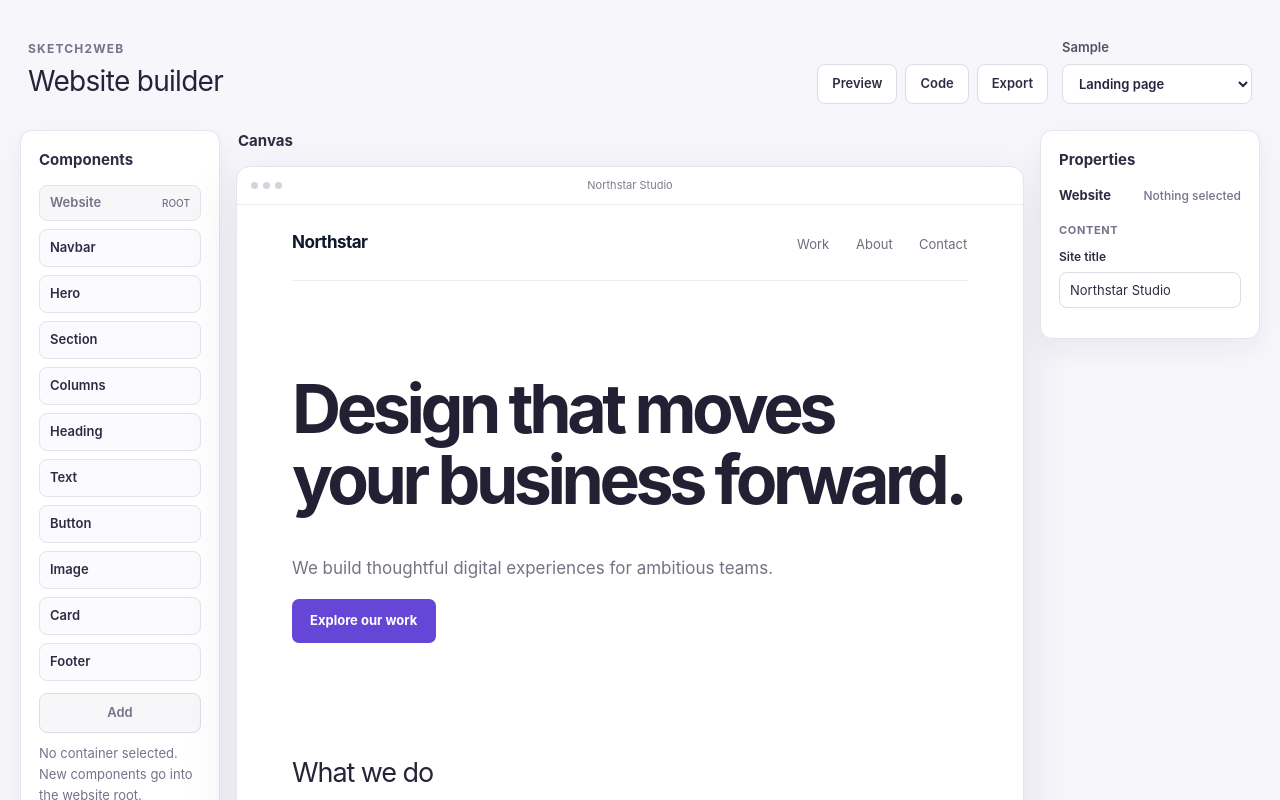
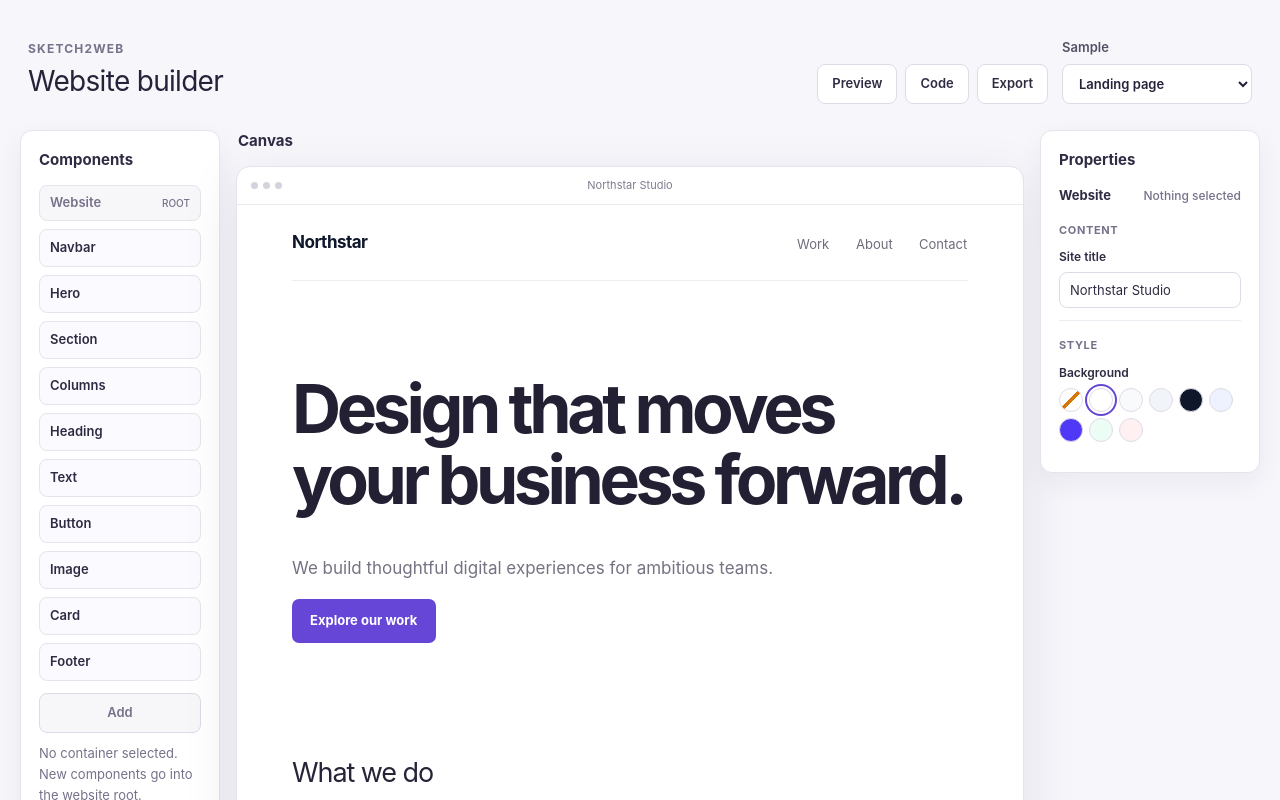
Before and after one commit to k9ves/Sketch2WEB-FYP, a React (Vite) app: page / in a window 1280 px wide. Shown: the top 800 px of the page. Built offline with nearby package versions, Linux system fonts and the light colour scheme.

Commit message:
T38 Style tokens in properties panel

```diff
--- a/src/App.css
+++ b/src/App.css
@@ -225,13 +225,60 @@
   text-transform: uppercase;
 }
 
+.property-group + .property-group {
+  margin-top: 8px;
+  padding-top: 16px;
+  border-top: 1px solid #eeecf2;
+}
+
 .property-field {
   display: grid;
   gap: 6px;
   margin-bottom: 12px;
 }
 
-.property-field label {
+.property-swatches {
+  display: flex;
+  flex-wrap: wrap;
+  gap: 6px;
+  min-width: 0;
+  margin: 0 0 12px;
+  padding: 0;
+  border: 0;
+}
+
+.property-swatches legend {
+  width: 100%;
+  margin-bottom: 6px;
+  padding: 0;
+}
+
+.property-swatch {
+  width: 24px;
+  height: 24px;
+  padding: 0;
+  border: 1px solid #dedbe7;
+  border-radius: 50%;
+  cursor: pointer;
+}
+
+/* "Default" swatch: a crossed-out circle. */
+.property-swatch.is-default {
+  background: linear-gradient(135deg, #fff 45%, #d97706 45% 55%, #fff 55%);
+}
+
+.property-swatch[aria-pressed='true'] {
+  outline: 2px solid #6546d7;
+  outline-offset: 2px;
+}
+
+.property-swatch:focus-visible {
+  outline: 2px solid #6546d7;
+  outline-offset: 2px;
+}
+
+.property-field label,
+.property-swatches legend {
   color: #302b42;
   font-size: 12px;
   font-weight: 600;
@@ -469,21 +516,25 @@ textarea.property-input {
 }
 
 /* Navbar children (brand, links, logo, ...) sit in one centred row; the
-   brand pushes everything after it to the right, like before. */
+   brand pushes everything after it to the right. These rules position the
+   editor's .sw-node wrappers, so they stay outside the layer below. */
+.sw-navbar > .sw-node {
+  align-self: center;
+}
+
+.sw-navbar > .sw-node:has(> .sw-brand) {
+  margin-right: auto;
+}
+
+/* Component look of the rendered website. It sits in Tailwind's components
+   layer so style tokens (utilities) chosen in the Properties panel win. */
+@layer components {
   .sw-navbar {
     display: flex;
     align-items: center;
     gap: 26px;
     min-height: 76px;
     border-bottom: 1px solid #eeedf2;
-}
-
-.sw-navbar > .sw-node {
-  align-self: center;
-}
-
-.sw-navbar > .sw-node:has(> .sw-brand) {
-  margin-right: auto;
   }
 
   .sw-navbar a {
@@ -631,6 +682,29 @@ textarea.property-input {
   }
 
   @media (max-width: 680px) {
+    .sw-navbar {
+      gap: 12px;
+    }
+
+    .sw-button.sw-nav-link {
+      font-size: 12px;
+    }
+
+    .sw-hero {
+      padding: 64px 0 52px;
+    }
+
+    .sw-columns:not(.is-flex) {
+      grid-template-columns: minmax(0, 1fr) !important;
+    }
+
+    .sw-columns.is-flex {
+      flex-direction: column !important;
+    }
+  }
+}
+
+@media (max-width: 680px) {
   .builder-shell {
     width: min(100% - 24px, 1120px);
     padding-top: 24px;
@@ -673,24 +747,4 @@ textarea.property-input {
   .preview-page {
     padding: 0 22px;
   }
-
-  .sw-navbar {
-    gap: 12px;
 }
-
-  .sw-button.sw-nav-link {
-    font-size: 12px;
-  }
-
-  .sw-hero {
-    padding: 64px 0 52px;
-  }
-
-  .sw-columns:not(.is-flex) {
-    grid-template-columns: minmax(0, 1fr) !important;
-  }
-
-  .sw-columns.is-flex {
-    flex-direction: column !important;
-  }
-}
--- a/src/editor/properties/PropertiesPanel.tsx
+++ b/src/editor/properties/PropertiesPanel.tsx
@@ -2,6 +2,7 @@ import type { ComponentType } from '../../schema/types'
 import { findNode } from '../../store/tree'
 import { useWebsiteStore } from '../../store/websiteStore'
 import ContentFields from './ContentFields'
+import StyleFields from './StyleFields'
 
 const typeLabels: Record<ComponentType, string> = {
   website: 'Website',
@@ -53,6 +54,15 @@ function PropertiesPanel() {
           }
         />
       </section>
+      <section className="property-group" aria-label="Style">
+        <h3>Style</h3>
+        <StyleFields
+          node={node}
+          onChange={(slot, value) =>
+            updateNode(node.id, { style: { [slot]: value } })
+          }
+        />
+      </section>
       {!isRoot && (
         <div className="property-actions">
           <button
--- /dev/null
+++ b/src/editor/properties/StyleFields.tsx
@@ -0,0 +1,102 @@
+import { useId } from 'react'
+import type { ComponentNode } from '../../schema/types'
+import {
+  getStyleToken,
+  setStyleToken,
+  styleGroups,
+  styleGroupsBySlot,
+  styleSlotByType,
+} from '../styleTokens'
+import type { StyleGroup, StyleToken } from '../styleTokens'
+
+interface StyleFieldsProps {
+  node: ComponentNode
+  onChange: (slot: string, value: string) => void
+}
+
+interface GroupFieldProps {
+  group: StyleGroup
+  value: string | null
+  onSelect: (token: string | null) => void
+}
+
+function ColorField({ group, value, onSelect }: GroupFieldProps) {
+  const { label } = styleGroups[group]
+  const tokens: readonly StyleToken[] = styleGroups[group].tokens
+  return (
+    <fieldset className="property-field property-swatches">
+      <legend>{label}</legend>
+      <button
+        type="button"
+        className="property-swatch is-default"
+        aria-label={`${label}: Default`}
+        aria-pressed={value === null}
+        title="Default"
+        onClick={() => onSelect(null)}
+      />
+      {tokens.map((entry) => (
+        <button
+          key={entry.token}
+          type="button"
+          className="property-swatch"
+          style={{ background: entry.swatch }}
+          aria-label={`${label}: ${entry.label}`}
+          aria-pressed={value === entry.token}
+          title={entry.label}
+          onClick={() => onSelect(entry.token)}
+        />
+      ))}
+    </fieldset>
+  )
+}
+
+function ScaleField({ group, value, onSelect }: GroupFieldProps) {
+  const id = useId()
+  const { label } = styleGroups[group]
+  const tokens: readonly StyleToken[] = styleGroups[group].tokens
+  return (
+    <div className="property-field">
+      <label htmlFor={id}>{label}</label>
+      <select
+        id={id}
+        className="property-input"
+        value={value ?? ''}
+        onChange={(event) => onSelect(event.target.value || null)}
+      >
+        <option value="">Default</option>
+        {tokens.map((entry) => (
+          <option key={entry.token} value={entry.token}>
+            {entry.label}
+          </option>
+        ))}
+      </select>
+    </div>
+  )
+}
+
+/** Tailwind token pickers for the node's style slot (see docs/T36). */
+function StyleFields({ node, onChange }: StyleFieldsProps) {
+  const slot = styleSlotByType[node.type]
+  const slotValue = node.style[slot] ?? ''
+
+  return (
+    <>
+      {styleGroupsBySlot[slot].map((group) => {
+        const Field =
+          styleGroups[group].kind === 'color' ? ColorField : ScaleField
+        return (
+          <Field
+            key={group}
+            group={group}
+            value={getStyleToken(slotValue, group)}
+            onSelect={(token) =>
+              onChange(slot, setStyleToken(slotValue, group, token))
+            }
+          />
+        )
+      })}
+    </>
+  )
+}
+
+export default StyleFields
--- /dev/null
+++ b/src/editor/styleTokens.ts
@@ -0,0 +1,133 @@
+import type { ComponentType } from '../schema/types'
+
+// Tailwind only generates classes it finds written out in the source, so
+// every token the Properties panel offers is listed here in full.
+
+export interface StyleToken {
+  token: string
+  label: string
+  /** Preview color for color groups. */
+  swatch?: string
+}
+
+interface StyleGroupDefinition {
+  label: string
+  kind: 'color' | 'scale'
+  tokens: readonly StyleToken[]
+}
+
+export const styleGroups = {
+  textColor: {
+    label: 'Text color',
+    kind: 'color',
+    tokens: [
+      { token: 'text-slate-900', label: 'Ink', swatch: '#0f172b' },
+      { token: 'text-slate-600', label: 'Slate', swatch: '#45556c' },
+      { token: 'text-white', label: 'White', swatch: '#ffffff' },
+      { token: 'text-indigo-600', label: 'Indigo', swatch: '#4f39f6' },
+      { token: 'text-emerald-600', label: 'Emerald', swatch: '#009966' },
+      { token: 'text-rose-600', label: 'Rose', swatch: '#ec003f' },
+    ],
+  },
+  fontSize: {
+    label: 'Font size',
+    kind: 'scale',
+    tokens: [
+      { token: 'text-sm', label: 'Small (14px)' },
+      { token: 'text-base', label: 'Base (16px)' },
+      { token: 'text-lg', label: 'Large (18px)' },
+      { token: 'text-xl', label: 'XL (20px)' },
+      { token: 'text-2xl', label: '2XL (24px)' },
+      { token: 'text-3xl', label: '3XL (30px)' },
+      { token: 'text-4xl', label: '4XL (36px)' },
+      { token: 'text-5xl', label: '5XL (48px)' },
+    ],
+  },
+  padding: {
+    label: 'Padding',
+    kind: 'scale',
+    tokens: [
+      { token: 'p-0', label: 'None (0px)' },
+      { token: 'p-2', label: 'XS (8px)' },
+      { token: 'p-4', label: 'S (16px)' },
+      { token: 'p-6', label: 'M (24px)' },
+      { token: 'p-8', label: 'L (32px)' },
+      { token: 'p-12', label: 'XL (48px)' },
+      { token: 'p-16', label: '2XL (64px)' },
+    ],
+  },
+  background: {
+    label: 'Background',
+    kind: 'color',
+    tokens: [
+      { token: 'bg-white', label: 'White', swatch: '#ffffff' },
+      { token: 'bg-slate-50', label: 'Mist', swatch: '#f8fafc' },
+      { token: 'bg-slate-100', label: 'Cloud', swatch: '#f1f5f9' },
+      { token: 'bg-slate-900', label: 'Night', swatch: '#0f172b' },
+      { token: 'bg-indigo-50', label: 'Lavender', swatch: '#eef2ff' },
+      { token: 'bg-indigo-600', label: 'Indigo', swatch: '#4f39f6' },
+      { token: 'bg-emerald-50', label: 'Mint', swatch: '#ecfdf5' },
+      { token: 'bg-rose-50', label: 'Blush', swatch: '#fff1f2' },
+    ],
+  },
+} as const satisfies Record<string, StyleGroupDefinition>
+
+export type StyleGroup = keyof typeof styleGroups
+
+/** The one style slot each component type renders (see Renderer.tsx). */
+export const styleSlotByType: Record<ComponentType, string> = {
+  website: 'background',
+  navbar: 'container',
+  hero: 'container',
+  section: 'container',
+  columns: 'container',
+  card: 'container',
+  footer: 'container',
+  heading: 'text',
+  text: 'text',
+  button: 'button',
+  image: 'image',
+}
+
+/** Style groups the panel offers, per slot. */
+export const styleGroupsBySlot: Record<string, readonly StyleGroup[]> = {
+  background: ['background'],
+  container: ['background', 'textColor', 'padding'],
+  text: ['textColor', 'fontSize'],
+  button: ['background', 'textColor', 'fontSize', 'padding'],
+  image: ['background', 'padding'],
+}
+
+function groupTokens(group: StyleGroup): readonly string[] {
+  return styleGroups[group].tokens.map((entry) => entry.token)
+}
+
+function splitClasses(slotValue: string): string[] {
+  return slotValue.split(/\s+/).filter(Boolean)
+}
+
+/** The group's token currently in the slot, or null for the default. */
+export function getStyleToken(
+  slotValue: string,
+  group: StyleGroup,
+): string | null {
+  const tokens = groupTokens(group)
+  return splitClasses(slotValue).find((cls) => tokens.includes(cls)) ?? null
+}
+
+/**
+ * Replaces the group's token in a slot, keeping every other class (e.g.
+ * `sw-hero-title`). A null token removes it, restoring the default look.
+ */
+export function setStyleToken(
+  slotValue: string,
+  group: StyleGroup,
+  token: string | null,
+): string {
+  const tokens = groupTokens(group)
+  if (token !== null && !tokens.includes(token)) {
+    throw new Error(`"${token}" is not a ${group} token.`)
+  }
+  const kept = splitClasses(slotValue).filter((cls) => !tokens.includes(cls))
+  return (token === null ? kept : [...kept, token]).join(' ')
+}
```
Also changed, not shown: 1 other file (tests, documents, lock files or other folders). Lines whose indentation alone changed are shown as unchanged.
